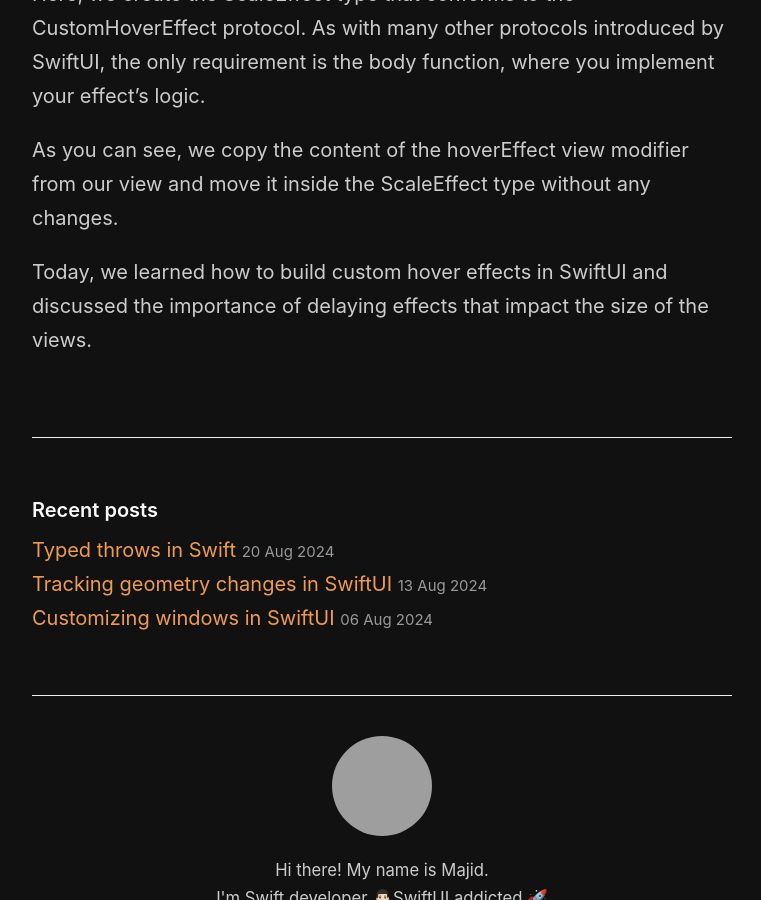
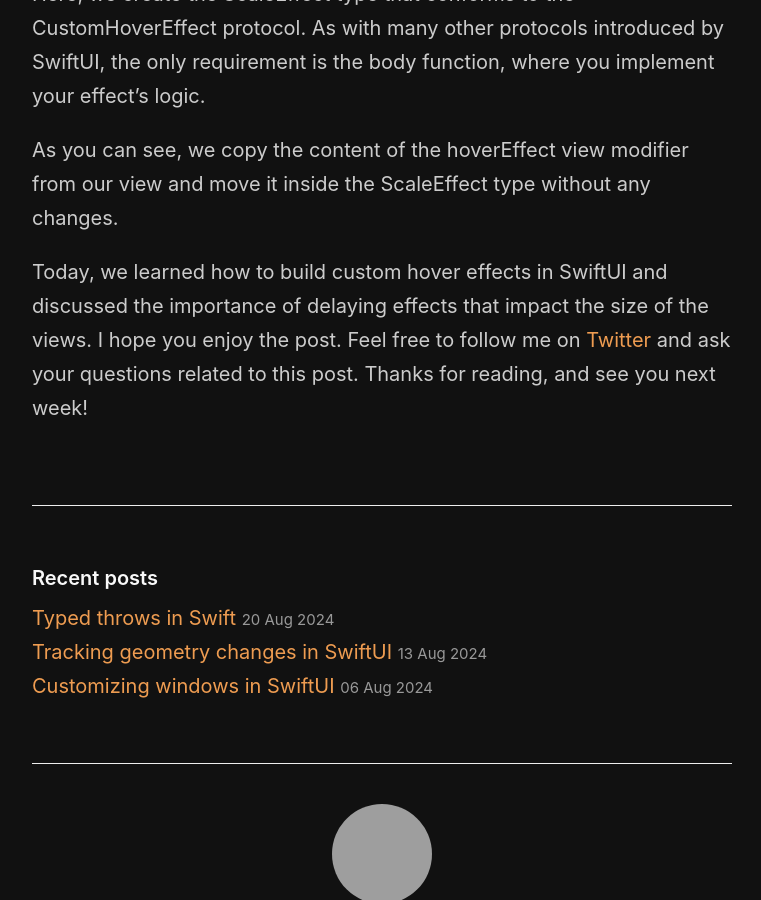
Before and after one commit to mecid/mecid.github.io, a Jekyll site: the page built from _posts/2024-09-03-custom-hover-effects-in-swiftui.md, in a window 1280 px wide and 900 px high, scrolled down 2735 px, cut to the strip 0-900 px from the top of the window. Shown: the whole strip, without its empty margins (258-1019 px from the left). Built offline with Jekyll 4.4.1, drawn with Linux system fonts in a browser that asks for light colours; grey boxes are pictures that could not be loaded.

Commit message:
conclusion added to the custom hover effects post

```diff
--- a/_posts/2024-09-03-custom-hover-effects-in-swiftui.md
+++ b/_posts/2024-09-03-custom-hover-effects-in-swiftui.md
@@ -81,4 +81,4 @@
 
 As you can see, we copy the content of the hoverEffect view modifier from our view and move it inside the ScaleEffect type without any changes.
 
-Today, we learned how to build custom hover effects in SwiftUI and discussed the importance of delaying effects that impact the size of the views.
+Today, we learned how to build custom hover effects in SwiftUI and discussed the importance of delaying effects that impact the size of the views. I hope you enjoy the post. Feel free to follow me on [Twitter](https://twitter.com/mecid) and ask your questions related to this post. Thanks for reading, and see you next week!
```
